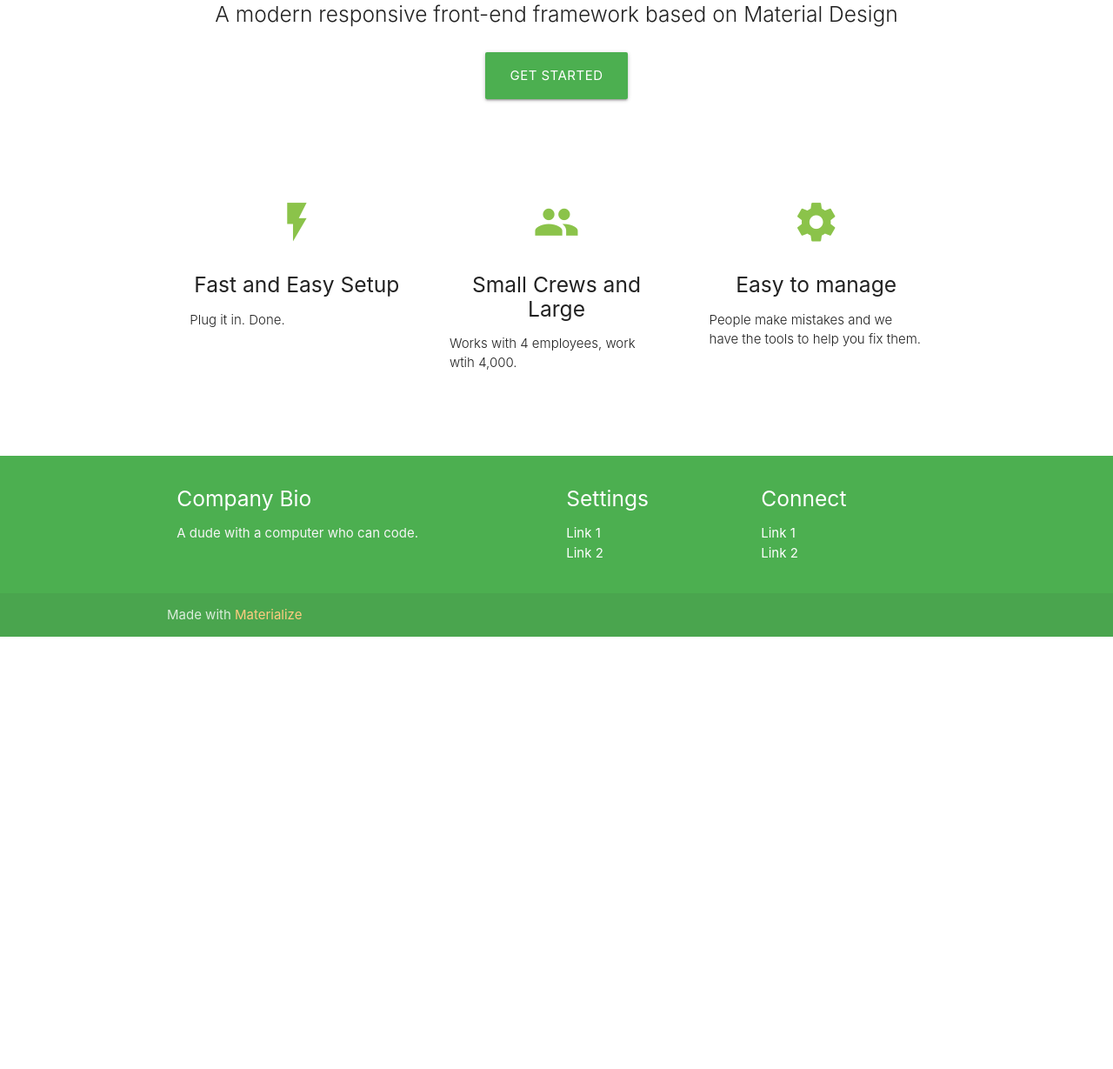
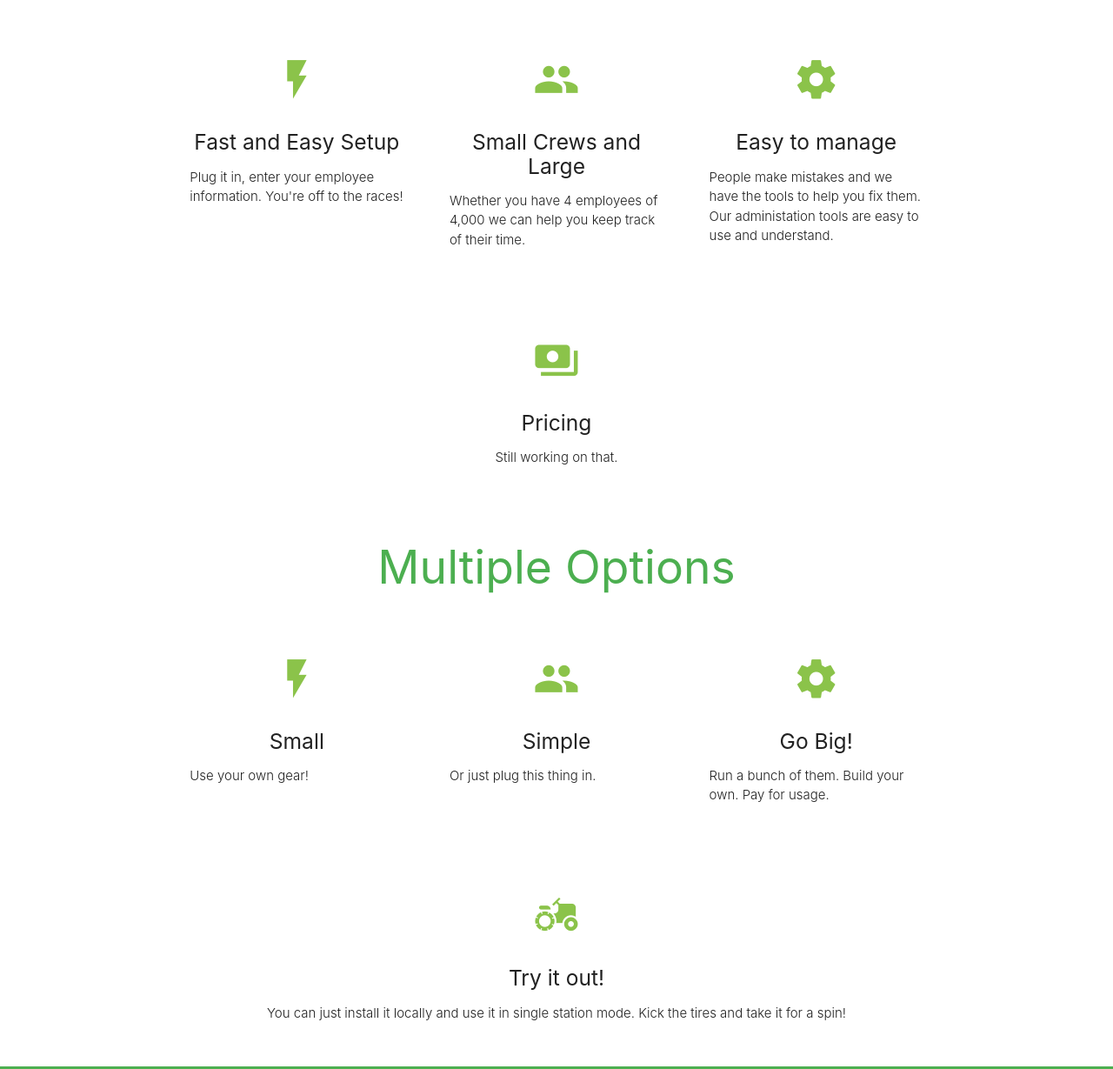
Before and after one commit to justinb4003/farmclock-static, a plain HTML site: page index.html in a window 1280 px wide. Shown: the part 274-1503 px from the top of the page at 87% size. Before the commit the page ends 1006 px from the top, so only its background shows below. Drawn offline with nearby package versions, Linux system fonts and the light colour scheme.

Commit message:
Fleshing out the basics

```diff
--- a/index.html
+++ b/index.html
@@ -12,47 +12,47 @@
 </head>
 <body>
   <nav class="light-green lighten-1" role="navigation">
-    <div class="nav-wrapper container"><a id="logo-container" href="#" class="brand-logo"><img src="farmclock-icon-01.png" alt="logo" width="64"/></a>
+    <div class="nav-wrapper">
+      <a id="logo-container" href="#" class="brand-logo">
+        <img src="farmclock-icon-01.png" alt="logo" width="64"/>
+      </a>
       <ul class="right hide-on-med-and-down">
         <li><a href="#">About</a></li>
         <li><a href="#">Contact</a></li>
-        <li><a href="#">Pricing</a></li>
+        <li><a href="#pricing">Pricing</a></li>
+        <li><a href="#tryit">Try It Out!</a></li>
       </ul>
 
       <ul id="nav-mobile" class="sidenav">
         <li><a href="#">About</a></li>
         <li><a href="#">Contact</a></li>
-        <li><a href="#">Pricing</a></li>
+        <li><a href="#pricing">Pricing</a></li>
+        <li><a href="#tryit">Try It Out!</a></li>
       </ul>
       <a href="#" data-target="nav-mobile" class="sidenav-trigger"><i class="material-icons">menu</i></a>
     </div>
   </nav>
   <div class="section no-pad-bot" id="index-banner">
     <div class="container">
-      <br><br>
-      <h1 class="header center green-text">FarmClock</h1>
+      <h1 class="header center green-text">FarmClocks</h1>
       <div class="row center">
-        <h5 class="header col s12 light">A modern responsive front-end framework based on Material Design</h5>
+        <h5 class="header col s12 light">You punch in, you punch out.</h5>
       </div>
-      <div class="row center">
-        <a href="http://materializecss.com/getting-started.html" id="download-button" class="btn-large waves-effect waves-light green">Get Started</a>
-      </div>
-      <br><br>
-
     </div>
   </div>
 
 
   <div class="container">
     <div class="section">
-
       <!--   Icon Section   -->
       <div class="row">
         <div class="col s12 m4">
           <div class="icon-block">
             <h2 class="center light-green-text"><i class="material-icons">flash_on</i></h2>
             <h5 class="center">Fast and Easy Setup</h5>
-            <p class="light">Plug it in. Done.</p>
+            <p class="light">
+              Plug it in, enter your employee information. You're off to the races!
+            </p>
           </div>
         </div>
 
@@ -60,8 +60,9 @@
           <div class="icon-block">
             <h2 class="center light-green-text"><i class="material-icons">group</i></h2>
             <h5 class="center">Small Crews and Large</h5>
-
-            <p class="light">Works with 4 employees, work wtih 4,000.</p>
+            <p class="light">
+              Whether you have 4 employees of 4,000 we can help you keep track of their time.
+            </p>
           </div>
         </div>
 
@@ -69,14 +70,85 @@
           <div class="icon-block">
             <h2 class="center light-green-text"><i class="material-icons">settings</i></h2>
             <h5 class="center">Easy to manage</h5>
-
-            <p class="light">People make mistakes and we have the tools to help you fix them.</p>
+            <p class="light">
+              People make mistakes and we have the tools to help you fix them. Our administation tools are easy to use and understand.
+            </p>
           </div>
         </div>
       </div>
 
     </div>
-    <br><br>
+  </div>
+
+  <div class="container" id="pricing">
+    <div class="section">
+      <div class="row">
+        <div class="col m12">
+          <div class="icon-block">
+            <h2 class="center light-green-text"><i class="material-icons">payments</i></h2>
+            <h5 class="center">Pricing</h5>
+            <p class="center light">Still working on that. </p>
+          </div>
+        </div>
+      </div>
+    </div>
+  </div>
+
+  <h2 class="center green-text">Multiple Options</h2>
+
+  <div class="container">
+    <div class="section">
+      <!--   Icon Section   -->
+      <div class="row">
+        <div class="col s12 m4">
+          <div class="icon-block">
+            <h2 class="center light-green-text"><i class="material-icons">flash_on</i></h2>
+            <h5 class="center">Small</h5>
+            <p class="light">
+              Use your own gear!
+            </p>
+          </div>
+        </div>
+
+        <div class="col s12 m4">
+          <div class="icon-block">
+            <h2 class="center light-green-text"><i class="material-icons">group</i></h2>
+            <h5 class="center">Simple</h5>
+            <p class="light">
+              Or just plug this thing in.
+            </p>
+          </div>
+        </div>
+
+        <div class="col s12 m4">
+          <div class="icon-block">
+            <h2 class="center light-green-text"><i class="material-icons">settings</i></h2>
+            <h5 class="center">Go Big!</h5>
+            <p class="light">
+              Run a bunch of them. Build your own. Pay for usage.
+            </p>
+          </div>
+        </div>
+      </div>
+
+    </div>
+  </div>
+
+
+  <div class="container" id="tryit">
+    <div class="section">
+      <div class="row">
+        <div class="col m12">
+          <div class="icon-block">
+            <h2 class="center light-green-text"><i class="material-icons">agriculture</i></h2>
+            <h5 class="center">Try it out!</h5>
+            <p class="center light">
+              You can just install it locally and use it in single station mode. Kick the tires and take it for a spin!
+            </p>
+          </div>
+        </div>
+      </div>
+    </div>
   </div>
 
   <footer class="page-footer green">
```
